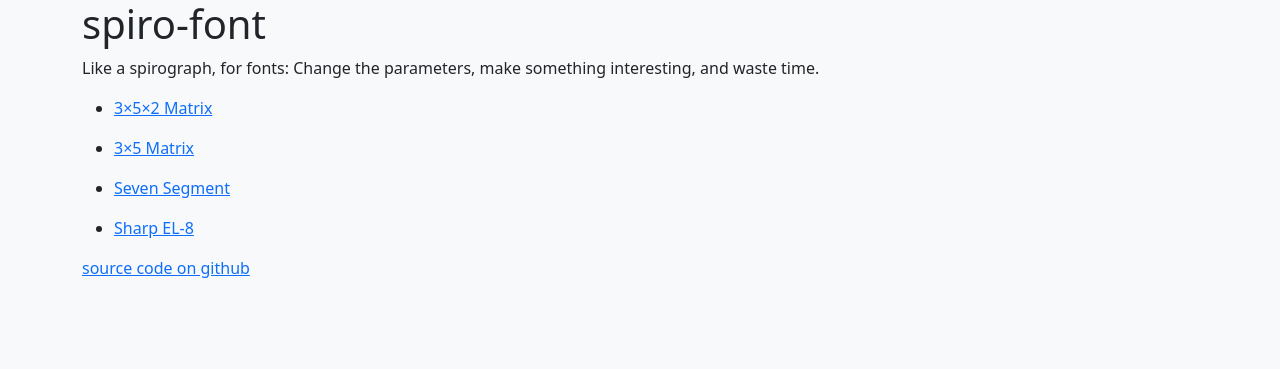
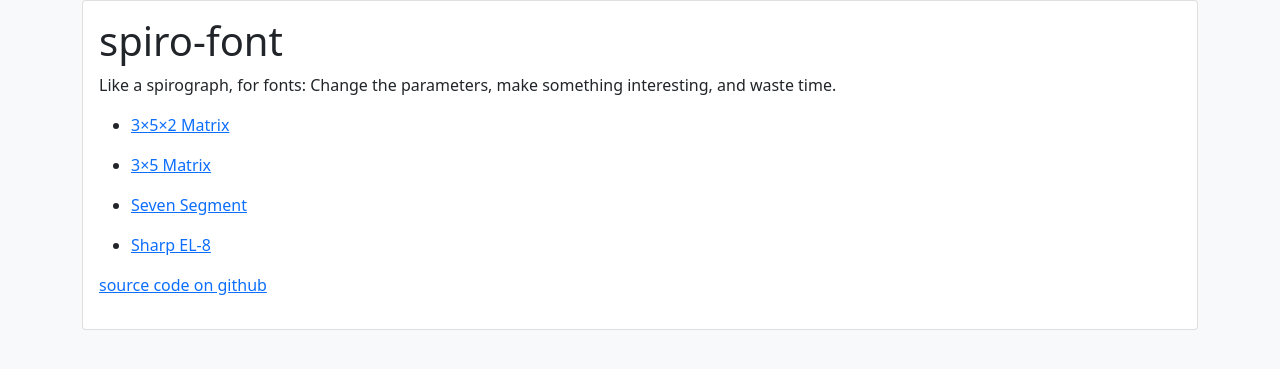
Before and after one commit to mccalluc/spiro-font, a Jekyll site: the page built from docs/index.md, in a window 1280 px wide. Shown: the top 369 px of the page. Built offline with Jekyll 4.4.1, drawn with Linux system fonts in a browser that asks for light colours.

Commit message:
style the homepage

```diff
--- /dev/null
+++ b/docs/_layouts/home.html
@@ -0,0 +1,13 @@
+---
+layout: default
+---
+
+<div class="row">
+  <div class="col">
+    <div class="card">
+      <div class="card-body">
+        {{ content }}
+      </div>
+    </div>
+  </div>
+</div>
```
Also changed, not shown: docs/index.md (+1 -1 lines).
